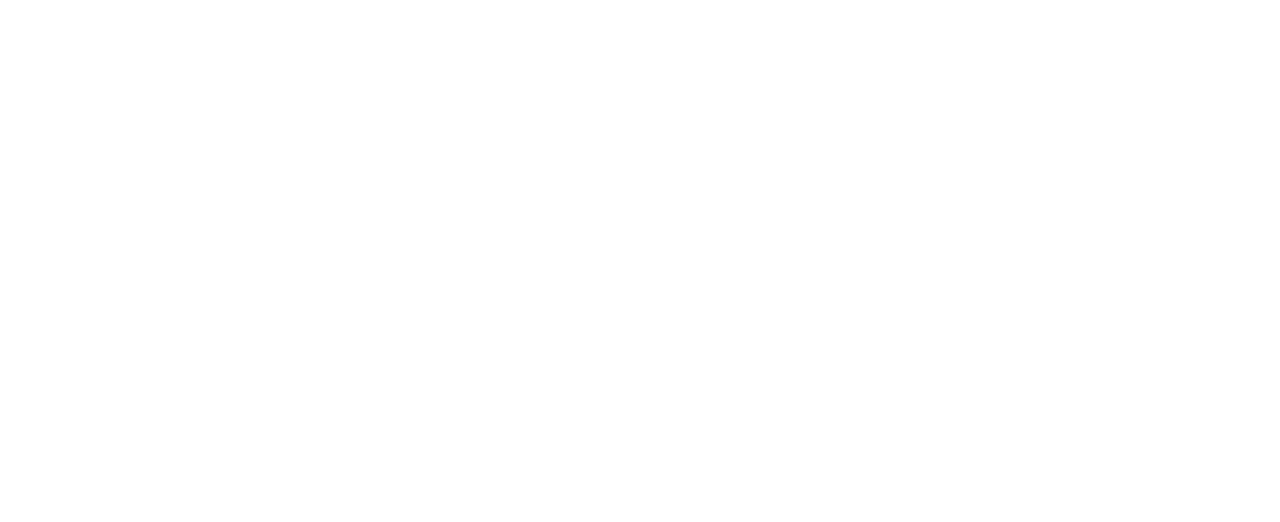
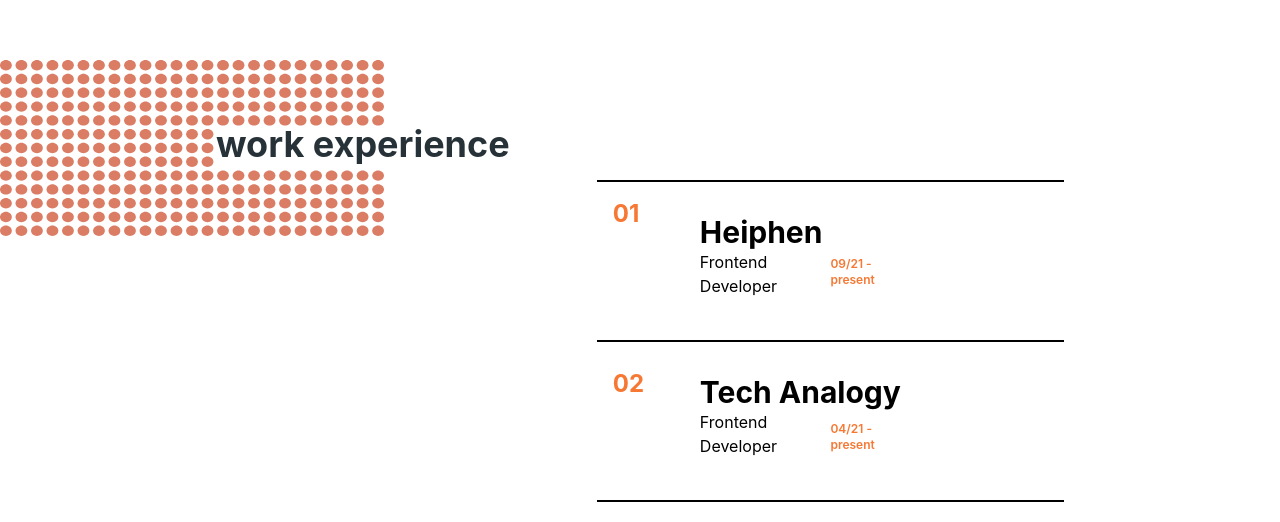
Before and after one commit to niyashameer/portfolio, a Next.js app: page /work in a window 1280 px wide. Before the commit this address had no page. Shown: the part 880-1402 px from the top of the page. Before the commit the page ends 940 px from the top, so only its background shows below. Built offline with nearby package versions, Linux system fonts and the light colour scheme.

Commit message:
✨ Introduce work page

```diff
--- /dev/null
+++ b/components/work/Clubs.tsx
@@ -0,0 +1,13 @@
+import React from "react";
+
+const Clubs = () => {
+	return (
+		<div className='w-full h-screen px-14 py-8'>
+			<div className='w-[20%] text-lightBlack font-bold text-4xl font-lightBlack flex flex-row items-center justify-between'>
+				<span className='w-[30%]'>clubs</span>
+				<span className='w-[65%]'><hr className="border-2 border-darkRed bg-darkRed mt-2"/></span>
+			</div>
+		</div>
+	);
+};
+export default Clubs;
--- a/components/homePage/Music.tsx
+++ b/components/work/Music.tsx
@@ -16,9 +16,9 @@
 					/>
 				</audio>
 			</div>
-			{/* <div className='absolute -bottom-0 -left-16 bg-black w-40 h-40 rounded-full flex items-center justify-center'>
+			<div className='absolute -bottom-0 -left-20 bg-black w-40 h-40 rounded-full flex items-center justify-center'>
 				<div className='relative bg-gray w-24 h-24 rounded-full self-center'></div>
-			</div> */}
+			</div>
 		</div>
 	);
 };
--- /dev/null
+++ b/components/work/Projects.tsx
@@ -0,0 +1,7 @@
+import React from 'react';
+
+const Projects = () => {
+  return <div className='h-screen w-full relative'></div>;
+};
+
+export default Projects
--- /dev/null
+++ b/components/work/Work.tsx
@@ -0,0 +1,55 @@
+import React from "react";
+import SvgRenderer from "../../shared/component/svgRenderer";
+
+const Work = () => {
+	return (
+		<div className='relative w-full h-screen px-14 py-14 font-lightBlack'>
+			<div className='absolute left-0 top-0 w-96'>
+				<SvgRenderer filePath={"assets/vectors/worksvg.svg"} />
+			</div>
+			<div className='text-lightBlack font-bold text-4xl font-lightBlack mt-2 ml-40'>
+				work experience
+			</div>
+			<div className='w-[40%] mx-40 my-4 flex-col flex col-span-4 float-right'>
+				<div className='flex flex-col h-40'>
+					<hr className='border bg-lightBlack' />
+					<div className='mt-4 mx-4 font-bold grid grid-cols-10'>
+						<span className='col-span-2 text-orange text-2xl'>01</span>
+						<span className='text-3xl col-span-4 mt-4'>Heiphen</span>
+					</div>
+					<div className='mx-4 grid grid-cols-10'>
+                        <span className="col-span-2"></span>
+						<span className='col-span-3'>Frontend Developer</span>
+                        <span className="text-orange text-xs col-span-2 mt-1.5 font-semibold">09/21 - present</span>
+					</div>
+				</div>
+				<div className='flex flex-col h-40'>
+					<hr className='border bg-lightBlack' />
+					<div className='mt-4 mx-4 font-bold grid grid-cols-10 items-center'>
+						<span className='col-span-2 text-orange text-2xl'>02</span>
+						<span className='text-3xl col-span-6 mt-4'>Tech Analogy</span>
+					</div>
+                    <div className='mx-4 grid grid-cols-10 items-center'>
+                        <span className="col-span-2"></span>
+                        <span className='col-span-3'>Frontend Developer</span>
+                        <span className="text-orange text-xs col-span-2 mt-1.5 font-semibold">04/21 - present</span>
+                    </div>
+				</div>
+				<div className='flex flex-col h-40'>
+					<hr className='border bg-lightBlack' />
+					<div className='mt-4 mx-4 font-bold grid grid-cols-10'>
+						<span className='col-span-2 text-orange text-2xl'>03</span>
+						<span className='text-3xl col-span-6 mt-4'>Docsup</span>
+					</div>
+					<div className='mx-4 grid grid-cols-10 items-center'>
+                        <span className="col-span-2"></span>
+						<span className='col-span-3'>Frontend Developer</span>
+                        <span className="text-orange text-xs col-span-2 mt-1.5 font-semibold">02/22 - present</span>
+					</div>
+				</div>
+			</div>
+		</div>
+	);
+};
+
+export default Work;
--- a/pages/index.tsx
+++ b/pages/index.tsx
@@ -2,7 +2,6 @@
 import styles from "../styles/Home.module.css";
 import Hero from "../components/homePage/Hero";
 import About from "../components/homePage/About";
-import Music from "../components/homePage/Music";
 import Skills from "../components/homePage/Skills";
 import Achievements from "../components/homePage/Achievements";
 
@@ -18,7 +17,6 @@
 			</Head>
 			<Hero />
 			<About />
-			{/* <Music /> */}
 			<Skills />
 			<Achievements />
 		</div>
--- /dev/null
+++ b/pages/work.tsx
@@ -0,0 +1,16 @@
+import React from "react";
+import Music from "../components/work/Music";
+import Clubs from "../components/work/Clubs";
+import Projects from "../components/work/Projects";
+import WorkExp from "../components/work/Work";
+
+const Work = () => {
+    return <div>
+        <Clubs />
+        <WorkExp />
+        <Music />
+        <Projects/>
+    </div>;
+};
+
+export default Work;
--- a/shared/component/Navbar.tsx
+++ b/shared/component/Navbar.tsx
@@ -19,9 +19,9 @@
 		<nav
 			className={`${
 				props.state
-					? `bg-darkBlue text-white h-[3.2rem] drop-shadow-2xl`
+					? `bg-darkBlue text-white h-[4rem] drop-shadow-2xl`
 					: `border-x-[${progress}px] border-darkBlue text-black`
-			} z-50 top-0 left-0 flex items-center w-full font-[SF_Pro_Display_Regular] font-lightBlack h-[4.5rem] px-14 justify-center space-x-8 transition-all delay-150 mx-auto text-lg hover:bg-darkBlue hover:text-white hover:drop-shadow-3xl`}>
+			} z-50 top-0 left-0 flex items-center w-full font-[SF_Pro_Display_Regular] font-lightBlack h-[4.5rem] px-14 justify-center space-x-8 transition-all delay-500 mx-auto text-lg hover:bg-darkBlue hover:text-white hover:drop-shadow-3xl`}>
 			<div className='flex items-center space-x-8 place-self-center float-right'>
 				<a
 					href='/work'
```
Also changed, not shown: public/assets/vectors/worksvg.svg (added).
